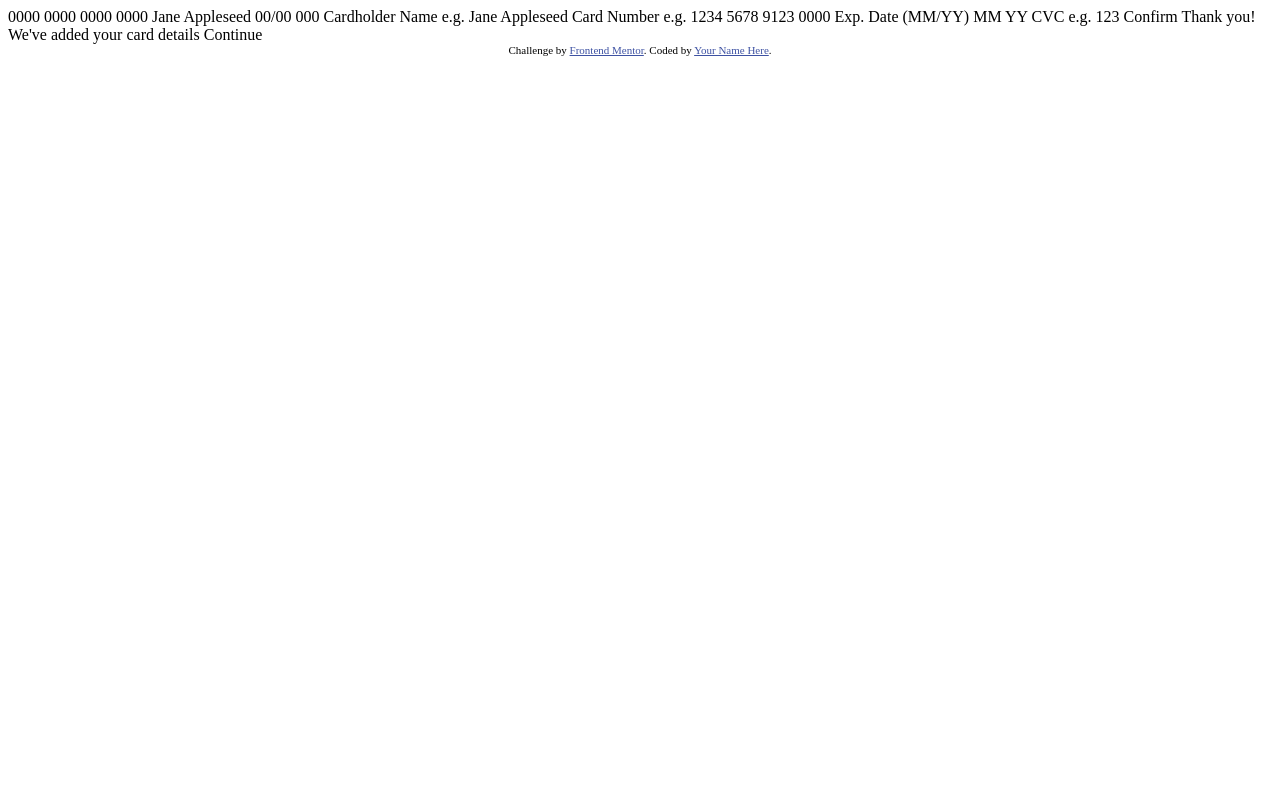
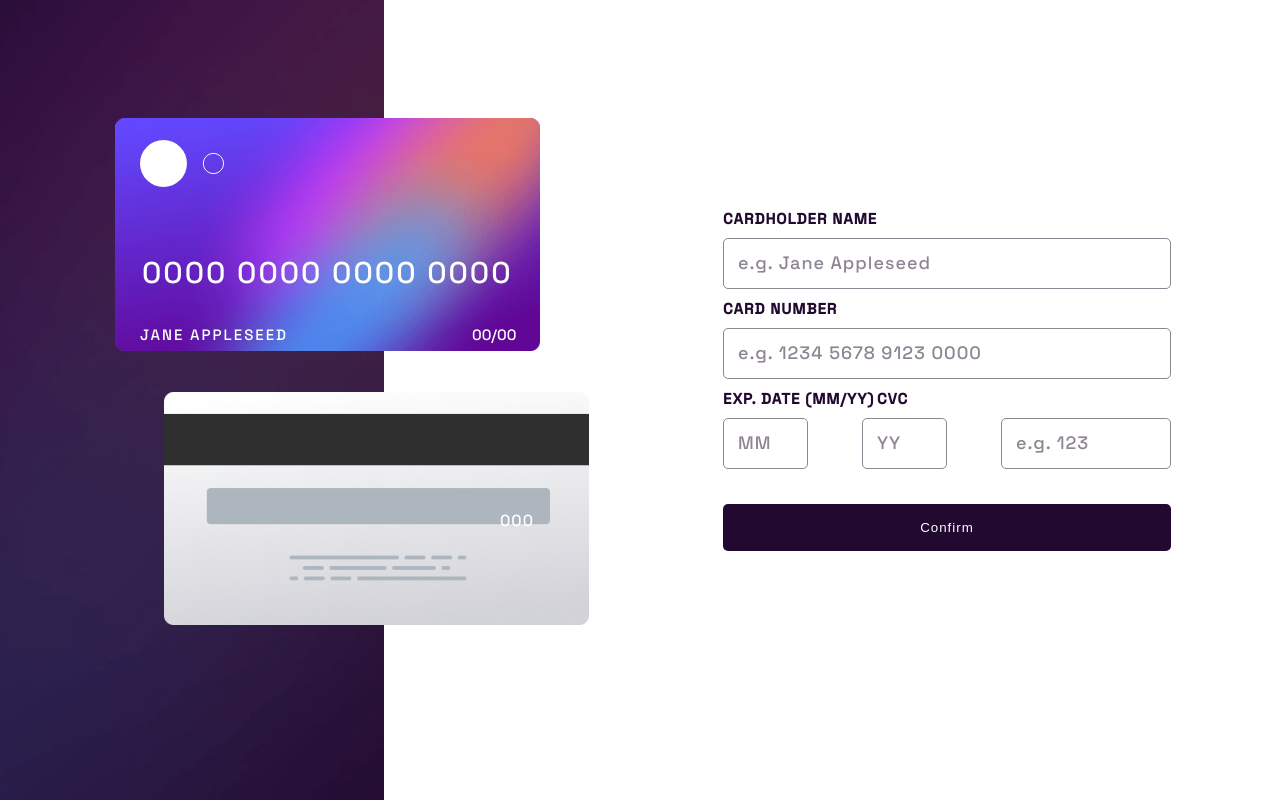
Before and after one commit to salj8009/interactive-card-details-form-main, a plain HTML site: page index.html in a window 1280 px wide. Drawn offline with Linux system fonts and the light colour scheme.

Commit message:
HTML y CSS finalizados.

```diff
--- /dev/null
+++ b/desktop.css
@@ -0,0 +1,64 @@
+body {
+    display: flex;
+}
+.background-section {
+    max-width: 30%;
+    height: 100vh;
+}
+
+.content-section {
+    margin-left: 250px;
+    /*margin-right: 50px;*/
+    display: block;
+    margin-top: auto;
+    margin-bottom: auto;
+    width: 70%;
+}
+form {
+    width: 35vw;
+}
+
+.numbers-inputs {
+    width: 85px;
+}
+.numbers-inputs:last-child {
+    width: 170px;
+}
+.card-back {
+    right: -205px;
+    top: 392px;
+    width: auto;
+}
+.card-back__num {
+    bottom: -267px;
+    right: -150px;
+    letter-spacing: .1rem;
+    font-size: 1.6rem;
+}
+.card-front {
+    width: auto;
+    left: calc(100% - 70%);
+
+}
+.card-logo {
+    width: auto;
+    left: 140px;
+    top: 140px;
+}
+.card-logo__number {
+    font-size: 3rem;
+    left: 142px;
+    bottom: -253px;
+    position: relative;
+    color: var(--White);
+}
+.card-logo__exp {
+    bottom: -80px;
+    left: 472px;
+    font-size: 1.5rem;
+}
+.card-logo__name {
+    bottom: -80px;
+    left: 140px;
+    font-size: 1.5rem;
+}
--- a/index.html
+++ b/index.html
@@ -2,50 +2,65 @@
 <html lang="en">
 <head>
   <meta charset="UTF-8">
-  <meta name="viewport" content="width=device-width, initial-scale=1.0"> <!-- displays site properly based on user's device -->
+  <meta name="viewport" content="width=device-width, initial-scale=1.0 , user-scalable=no" > <!-- displays site properly based on user's device -->
 
   <link rel="icon" type="image/png" sizes="32x32" href="./images/favicon-32x32.png">
+  <link href="https://fonts.googleapis.com/css2?family=Space+Grotesk:wght@500&display=swap" rel="stylesheet">
+  <link rel="stylesheet" href="./style.css">
+  <link rel="stylesheet" href="./desktop.css" media="(min-width: 1024px)">
 
   <title>Frontend Mentor | Interactive card details form</title>
 
-  <!-- Feel free to remove these styles or customise in your own stylesheet 👍 -->
-  <style>
-    .attribution { font-size: 11px; text-align: center; }
-    .attribution a { color: hsl(228, 45%, 44%); }
-  </style>
+
 </head>
 <body>
-
-  0000 0000 0000 0000
-  Jane Appleseed
-  00/00
-
-  000
-
-  Cardholder Name
-  e.g. Jane Appleseed
-
-  Card Number
-  e.g. 1234 5678 9123 0000
-
-  Exp. Date (MM/YY)
-  MM
-  YY
-
-  CVC
-  e.g. 123
-
-  Confirm
+  <section class="background-section">
+    <div class="card-figures-content">
+      <figure>
+        <img class="card-back" src="./images/bg-card-back.png" alt="card back">
+      </figure>
+      <div class="card-back__num">000</div>
+      <figure>
+        <img class="card-front" src="./images/bg-card-front.png" alt="card front">
+      </figure>
+      <img class="card-logo" src="./images/card-logo.svg" alt="card logo">
+        <span class="card-logo__number">0000 0000 0000 0000</span>
+        <span class="card-logo__name">Jane Appleseed</span>
+      <span class="card-logo__exp">00/00</span>
+    </div>
+  </section>
+  <section class="content-section">
+    <form class="card-form">
+      <label class="card-data-label" for="name">Cardholder Name</label>
+      <input id="name" type="text" placeholder="e.g. Jane Appleseed">
+      <label class="card-data-label" for="cardNumber">Card Number</label>
+      <input id="cardNumber" type="number" placeholder="e.g. 1234 5678 9123 0000">
+      <div class="card-data-content-general">
+        <span class="card-data-label">Exp. Date (MM/YY)</span>
+        <span class="card-data-label">CVC</span>
+        <div class="content-number-card">
+          <input class="numbers-inputs" type="number" placeholder="MM">
+          <input class="numbers-inputs" type="number" placeholder="YY">
+          <input class="numbers-inputs" type="number" placeholder="e.g. 123">
+        </div>
+      </div>
+      <button class="btn" type="button">Confirm</button>
+    </form>
+  </section>
+  <!--<section class="ocultar complete-section ">
+      <figure>
+        <img src="./images/icon-complete.svg" alt="complete">
+      </figure>
+      <p class="thank-you">Thank you!</p>
+      <p class="added-card">We've added your card details</p>
+      <button class="btn">Continue</button>
+  </section>-->
 
   <!-- Completed state start -->
 
-  Thank you!
-  We've added your card details
-  Continue
 
-  <div class="attribution">
-    Challenge by <a href="https://www.frontendmentor.io?ref=challenge" target="_blank">Frontend Mentor</a>.
-    Coded by <a href="#">Your Name Here</a>.
-  </div>
+
+
+  <script src="main.js"></script>
 </body>
 </html>
--- /dev/null
+++ b/style.css
@@ -0,0 +1,178 @@
+* {
+    box-sizing: border-box;
+    margin: 0;
+    padding: 0;
+}
+:root {
+    --White : hsl(0, 0%, 100%);
+    --LightGrayishViolet : hsl(279, 6%, 55%);
+    --VeryDarkViolet : hsl(278, 68%, 11%);
+
+    --RedInputErrors : hsl(0, 100%, 66%);
+}
+html {
+    font-size: 62.5%;
+    font-family: 'Space Grotesk', sans-serif;
+}
+
+.background-section {
+    background-image: url(./images/bg-main-mobile.png);
+    background-size: cover;
+    background-position: center;
+    background-repeat: no-repeat;
+    height: 33vh;
+    width: 100%;
+    min-width: 375px;
+    position: relative;
+}
+
+.card-back {
+    width: 300px;
+    position: absolute;
+    right: 15px;
+    top: 25px;
+    max-width: 425px;
+}
+.card-back__num {
+    color: var(--White);
+    position: absolute;
+    bottom: 105px;
+    right: 51px;
+}
+
+.card-front {
+    width: 300px;
+    position: absolute;
+    left: calc(100% - 97%);
+    top: 118px;
+    max-width: 425px;
+}
+.card-logo {
+    top: 130px;
+    position: absolute;
+    left: 22px;
+    width: 64px;
+}
+.card-logo__number {
+    bottom: 11px;
+    position: absolute;
+    left: 38px;
+    color: var(--White);
+    font-size: 1.9rem;
+    letter-spacing: .2rem;
+}
+.card-logo__name {
+    color: var(--White);
+    bottom: -19px;
+    position: absolute;
+    left: 37px;
+    text-transform: uppercase;
+    letter-spacing: .2rem;
+}
+.card-logo__exp {
+    color: var(--White);
+    bottom: -19px;
+    position: absolute;
+    left: 254px;
+}
+.card-figures-content {
+    max-width: 400px;
+    height: 33vh;
+    width: 100%;
+    min-width: 375px;
+    position: relative;
+    margin: 0 auto;
+}
+.content-section {
+    margin-top: 120px;
+    margin-left: 20px;
+    margin-right: 20px;
+    display: block;
+}
+form {
+    display: flex;
+    flex-direction: column;
+    max-width: 500px;
+    margin: auto;
+}
+.card-data-content-general {
+    margin-top: 10px;
+    margin-bottom: 35px;
+}
+.card-data-label {
+    text-transform: uppercase;
+    color: var(--VeryDarkViolet);
+    font-weight: bold;
+    margin-top: 10px;
+    margin-bottom: 10px;
+    font-size: 1.5rem;
+    letter-spacing: .1rem;
+}
+input {
+    padding: 14px;
+    border: solid 1px var(--LightGrayishViolet);
+    border-radius: 5px;
+    font-size: 1.8rem;
+    letter-spacing: .1rem;
+}
+input::placeholder {
+    color: var(--LightGrayishViolet);
+    font-weight: 500;
+    letter-spacing: .1rem;
+    font-family: 'Space Grotesk', sans-serif;
+    font-size: 1.8rem;
+}
+input:focus {
+    border:  solid green;
+}
+.content-number-card {
+    display: flex;
+    flex-direction: row;
+    align-items: center;
+    justify-content: space-between;
+    margin-top: 10px;
+}
+.numbers-inputs {
+    width: 71px;
+}
+.numbers-inputs:last-child {
+    width: 139px;
+}
+.btn {
+    padding-top: 15px;
+    padding-bottom: 15px;
+    border-radius: 5px;
+    border: solid 1px transparent;
+    letter-spacing: .1rem;
+    color: var(--White);
+    background-color: var(--VeryDarkViolet);
+    width: 100%;
+    margin-bottom: 50px;
+}
+/*section complete*/
+.complete-section {
+    display: block;
+    text-align: center;
+    margin-top: 120px;
+    margin-left: 20px;
+    margin-right: 20px;
+}
+.thank-you {
+    font-size: 4rem;
+    text-transform: uppercase;
+    margin-top: 40px;
+    margin-bottom: 20px;
+    color: var(--VeryDarkViolet);
+}
+.added-card {
+    font-size: 2.2rem;
+    color: var(--LightGrayishViolet);
+    margin-bottom: 50px;
+}
+/*Mostrar Ocultar*/
+.mostrar {
+    display: block;
+}
+.ocultar {
+    display: none;
+}
```
Also changed, not shown: main.js (added).
